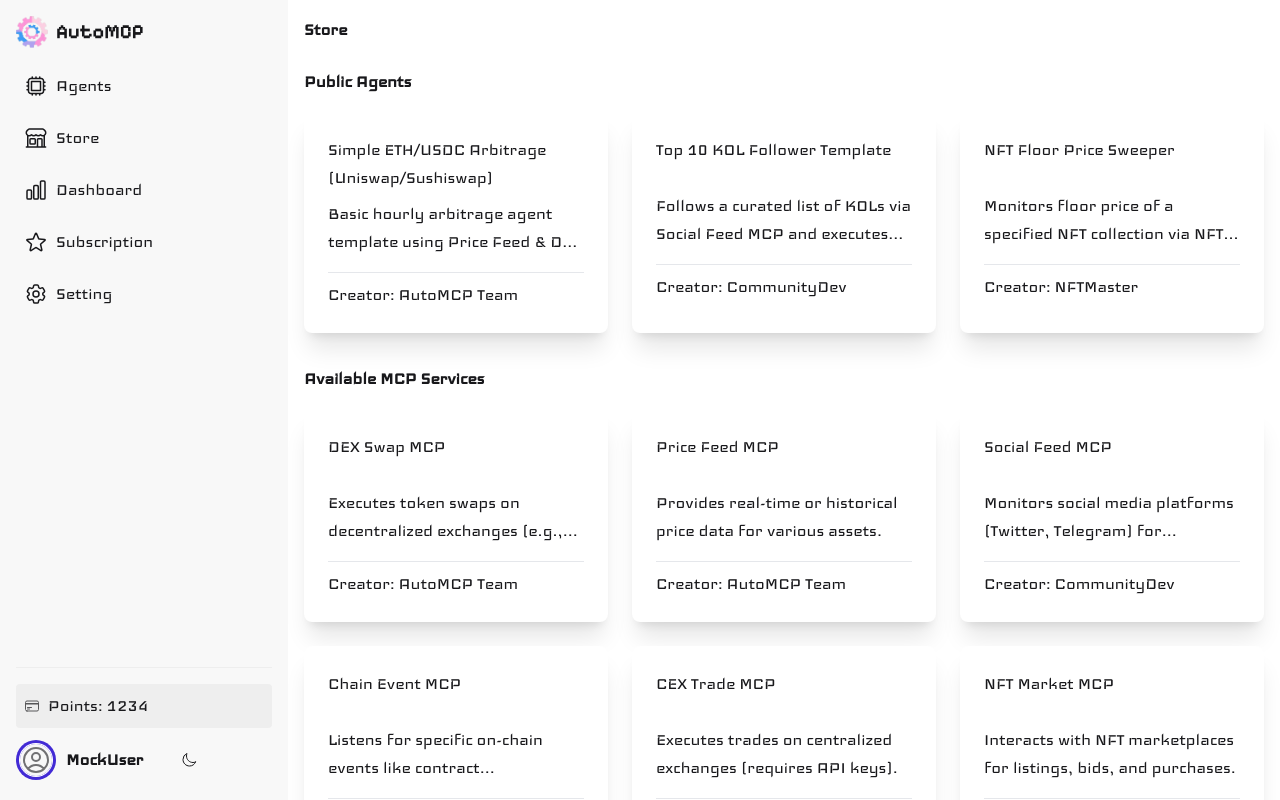
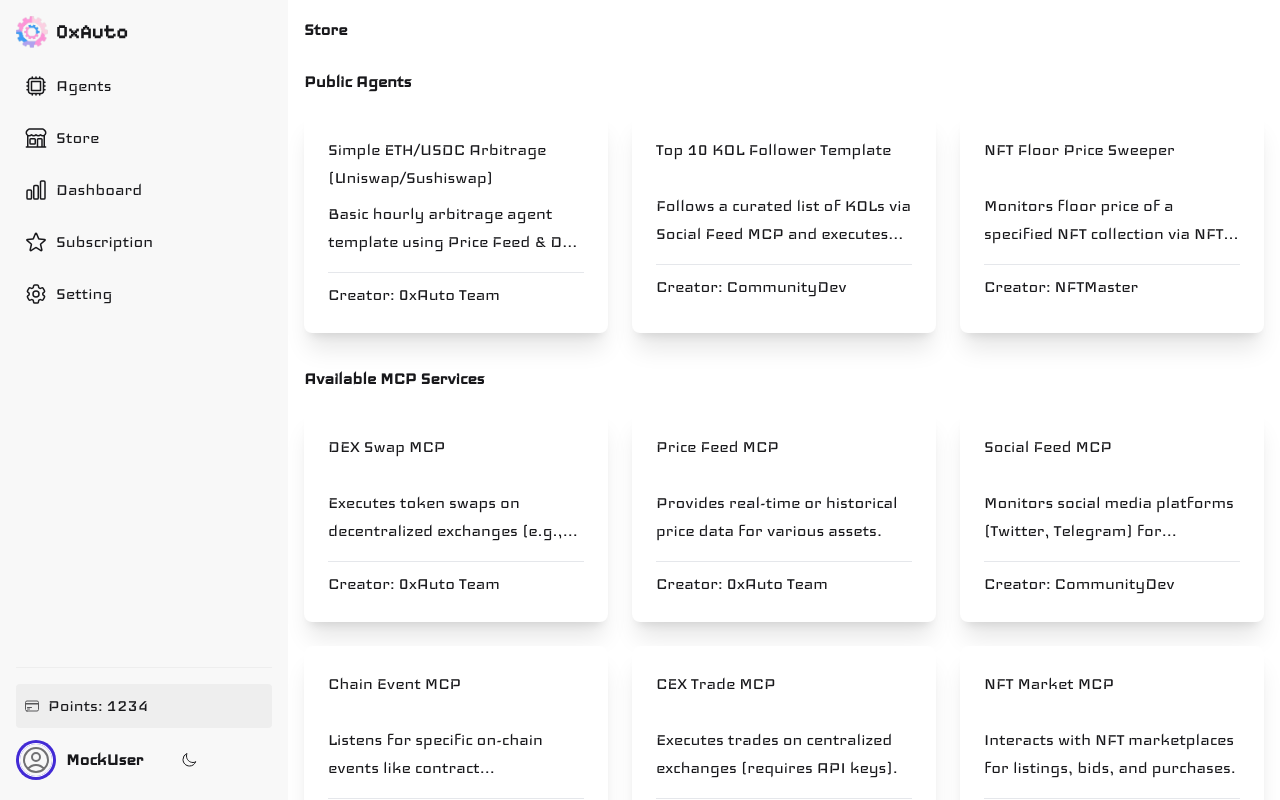
Before and after one commit to Buidl-Land/0xAutoSui, a Next.js app: page /store in a window 1280 px wide. Shown: the top 800 px of the page. Built offline with nearby package versions, Linux system fonts and the light colour scheme.

Commit message:
refactor: rename project from AutoMCP to 0xAuto
- Update all instances of "AutoMCP" to "0xAuto" across documentation and codebase
- Modify titles, descriptions, and creator names to reflect the new branding
- Ensure consistency in naming throughout the application structure

```diff
--- a/src/app/(dashboard)/store/[itemId]/page.tsx
+++ b/src/app/(dashboard)/store/[itemId]/page.tsx
@@ -10,17 +10,17 @@ const getMockStoreItemData = (itemId: string | string[] | undefined) => {
 
   const mockPublicAgents = [
     { id: 'pa1', type: 'Agent Template', name: 'Simple ETH/USDC Arbitrage (Uniswap/Sushiswap)', description: 'Basic hourly arbitrage agent template using Price Feed & DEX Swap MCPs.', details: 'Checks prices every hour. Executes swap if profit > 0.01 ETH (configurable). Requires Price Feed MCP and DEX Swap MCP configured.', author: 'Community', tags: ['Arbitrage', 'DeFi', 'Hourly'] },
-    { id: 'pa2', type: 'Agent Template', name: 'Top 10 KOL Follower Template', description: 'Follows a curated list of KOLs via Social Feed MCP and executes trades via DEX Swap MCP.', details: 'Monitors tweets from predefined KOL list. Buys tokens mentioned with positive sentiment (configurable). Requires Social Feed MCP and DEX Swap MCP.', author: 'AutoMCP Team', tags: ['Trading', 'Social', 'KOL'] },
+    { id: 'pa2', type: 'Agent Template', name: 'Top 10 KOL Follower Template', description: 'Follows a curated list of KOLs via Social Feed MCP and executes trades via DEX Swap MCP.', details: 'Monitors tweets from predefined KOL list. Buys tokens mentioned with positive sentiment (configurable). Requires Social Feed MCP and DEX Swap MCP.', author: '0xAuto Team', tags: ['Trading', 'Social', 'KOL'] },
     { id: 'pa3', type: 'Agent Template', name: 'NFT Floor Price Sweeper', description: 'Monitors floor price of a specified NFT collection via NFT Market MCP and buys listings below threshold.', details: 'Checks floor price every 5 minutes. Buys listed NFTs below the set threshold. Requires NFT Market MCP.', author: 'Community', tags: ['NFT', 'Utility'] },
   ];
 
   const mockMcpServices = [
-    { id: 'mcp-dex', type: 'MCP Service', name: 'DEX Swap MCP', description: 'Executes token swaps on decentralized exchanges (e.g., Uniswap, Sushiswap).', details: 'Supports multiple DEXs. Requires wallet connection with sufficient funds and approvals.', author: 'AutoMCP Core', tags: ['DeFi', 'Trading', 'Core'] },
-    { id: 'mcp-price', type: 'MCP Service', name: 'Price Feed MCP', description: 'Provides real-time or historical price data for various assets.', details: 'Supports various price oracles and APIs. Free tier available with rate limits.', author: 'AutoMCP Core', tags: ['Data', 'Core'] },
-    { id: 'mcp-social', type: 'MCP Service', name: 'Social Feed MCP', description: 'Monitors social media platforms (Twitter, Telegram) for keywords or specific users.', details: 'Requires API keys for some platforms. Supports sentiment analysis (optional).', author: 'AutoMCP Core', tags: ['Data', 'Social'] },
-    { id: 'mcp-chain', type: 'MCP Service', name: 'Chain Event MCP', description: 'Listens for specific on-chain events like contract deployments or wallet transactions.', details: 'Supports multiple EVM chains. Configurable event filters.', author: 'AutoMCP Core', tags: ['On-Chain', 'Core'] },
-    { id: 'mcp-cex', type: 'MCP Service', name: 'CEX Trade MCP', description: 'Executes trades on centralized exchanges (requires API keys).', details: 'Supports Binance, KuCoin, etc. Requires user-provided API keys stored securely.', author: 'AutoMCP Core', tags: ['Trading', 'CEX'] },
-    { id: 'mcp-nft', type: 'MCP Service', name: 'NFT Market MCP', description: 'Interacts with NFT marketplaces for listings, bids, and purchases.', details: 'Supports OpenSea, Blur. Requires wallet connection.', author: 'AutoMCP Core', tags: ['NFT', 'Trading'] },
+    { id: 'mcp-dex', type: 'MCP Service', name: 'DEX Swap MCP', description: 'Executes token swaps on decentralized exchanges (e.g., Uniswap, Sushiswap).', details: 'Supports multiple DEXs. Requires wallet connection with sufficient funds and approvals.', author: '0xAuto Core', tags: ['DeFi', 'Trading', 'Core'] },
+    { id: 'mcp-price', type: 'MCP Service', name: 'Price Feed MCP', description: 'Provides real-time or historical price data for various assets.', details: 'Supports various price oracles and APIs. Free tier available with rate limits.', author: '0xAuto Core', tags: ['Data', 'Core'] },
+    { id: 'mcp-social', type: 'MCP Service', name: 'Social Feed MCP', description: 'Monitors social media platforms (Twitter, Telegram) for keywords or specific users.', details: 'Requires API keys for some platforms. Supports sentiment analysis (optional).', author: '0xAuto Core', tags: ['Data', 'Social'] },
+    { id: 'mcp-chain', type: 'MCP Service', name: 'Chain Event MCP', description: 'Listens for specific on-chain events like contract deployments or wallet transactions.', details: 'Supports multiple EVM chains. Configurable event filters.', author: '0xAuto Core', tags: ['On-Chain', 'Core'] },
+    { id: 'mcp-cex', type: 'MCP Service', name: 'CEX Trade MCP', description: 'Executes trades on centralized exchanges (requires API keys).', details: 'Supports Binance, KuCoin, etc. Requires user-provided API keys stored securely.', author: '0xAuto Core', tags: ['Trading', 'CEX'] },
+    { id: 'mcp-nft', type: 'MCP Service', name: 'NFT Market MCP', description: 'Interacts with NFT marketplaces for listings, bids, and purchases.', details: 'Supports OpenSea, Blur. Requires wallet connection.', author: '0xAuto Core', tags: ['NFT', 'Trading'] },
     { id: 'mcp-playwright', type: 'MCP Service', name: 'Playwright MCP', description: 'Enables browser automation tasks (useful for web interactions).', details: 'Runs Playwright scripts in a sandboxed environment. Useful for interacting with sites lacking APIs.', author: 'Community', tags: ['Utility', 'Web'] },
   ];
 
--- a/src/app/(dashboard)/store/page.tsx
+++ b/src/app/(dashboard)/store/page.tsx
@@ -5,19 +5,19 @@ const StorePage = () => {
   // Mock data - replace later
   // Mock data reflecting README examples - Added creator
   const publicAgents = [
-    { id: 'pa1', name: 'Simple ETH/USDC Arbitrage (Uniswap/Sushiswap)', description: 'Basic hourly arbitrage agent template using Price Feed & DEX Swap MCPs.', creator: 'AutoMCP Team' },
+    { id: 'pa1', name: 'Simple ETH/USDC Arbitrage (Uniswap/Sushiswap)', description: 'Basic hourly arbitrage agent template using Price Feed & DEX Swap MCPs.', creator: '0xAuto Team' },
     { id: 'pa2', name: 'Top 10 KOL Follower Template', description: 'Follows a curated list of KOLs via Social Feed MCP and executes trades via DEX Swap MCP.', creator: 'CommunityDev' },
     { id: 'pa3', name: 'NFT Floor Price Sweeper', description: 'Monitors floor price of a specified NFT collection via NFT Market MCP and buys listings below threshold.', creator: 'NFTMaster' },
   ];
 
   const mcpServices = [
-    { id: 'mcp-dex', name: 'DEX Swap MCP', description: 'Executes token swaps on decentralized exchanges (e.g., Uniswap, Sushiswap).', creator: 'AutoMCP Team' },
-    { id: 'mcp-price', name: 'Price Feed MCP', description: 'Provides real-time or historical price data for various assets.', creator: 'AutoMCP Team' },
+    { id: 'mcp-dex', name: 'DEX Swap MCP', description: 'Executes token swaps on decentralized exchanges (e.g., Uniswap, Sushiswap).', creator: '0xAuto Team' },
+    { id: 'mcp-price', name: 'Price Feed MCP', description: 'Provides real-time or historical price data for various assets.', creator: '0xAuto Team' },
     { id: 'mcp-social', name: 'Social Feed MCP', description: 'Monitors social media platforms (Twitter, Telegram) for keywords or specific users.', creator: 'CommunityDev' },
-    { id: 'mcp-chain', name: 'Chain Event MCP', description: 'Listens for specific on-chain events like contract deployments or wallet transactions.', creator: 'AutoMCP Team' },
+    { id: 'mcp-chain', name: 'Chain Event MCP', description: 'Listens for specific on-chain events like contract deployments or wallet transactions.', creator: '0xAuto Team' },
     { id: 'mcp-cex', name: 'CEX Trade MCP', description: 'Executes trades on centralized exchanges (requires API keys).', creator: 'ProUser123' },
     { id: 'mcp-nft', name: 'NFT Market MCP', description: 'Interacts with NFT marketplaces for listings, bids, and purchases.', creator: 'NFTMaster' },
-    { id: 'mcp-playwright', name: 'Playwright MCP', description: 'Enables browser automation tasks (useful for web interactions).', creator: 'AutoMCP Team' },
+    { id: 'mcp-playwright', name: 'Playwright MCP', description: 'Enables browser automation tasks (useful for web interactions).', creator: '0xAuto Team' },
   ];
 
   return (
--- a/src/app/(marketing)/landing/page.tsx
+++ b/src/app/(marketing)/landing/page.tsx
@@ -86,7 +86,7 @@ export default function Home() {
       <div className="absolute bottom-4 left-0 w-full z-10 px-4 pointer-events-none">
         <div className="flex items-center justify-start ml-[5%]">
           <div className="text-gray-400 text-sm">
-            © 2025 AutoMCP
+            © 2025 0xAuto
           </div>
           <div className="flex space-x-4 ml-4">
             <a href="#" className="text-gray-400 hover:text-indigo-300 transition-colors pointer-events-auto">
--- a/src/app/layout.tsx
+++ b/src/app/layout.tsx
@@ -20,8 +20,8 @@ const iceland = localFont({
 });
 
 export const metadata: Metadata = {
-  title: "AutoMCP",
-  description: "Automate your trading strategy with AutoMCP",
+  title: "0xAuto",
+  description: "Automate your trading strategy with 0xAuto",
   icons: {
     icon: '/logo.png',
   },
--- a/src/components/Layout.tsx
+++ b/src/components/Layout.tsx
@@ -81,7 +81,7 @@ const Layout: React.FC<LayoutProps> = ({ children }) => {
           <h1 className="flex-1 px-2 mx-2 font-pixel">
             {" "}
             {/* Title */}
-            AutoMCP
+            0xAuto
           </h1>
         </div>
         {/* Page content */}
@@ -108,12 +108,12 @@ const Layout: React.FC<LayoutProps> = ({ children }) => {
               >
                 <Image
                   src="/logo.png"
-                  alt="AutoMCP Logo"
+                  alt="0xAuto Logo"
                   width={32}
                   height={32}
                   className="transition-transform duration-700 ease-in-out hover:rotate-[360deg]"
                 />
-                <span className="font-pixel text-2xl">AutoMCP</span>
+                <span className="font-pixel text-2xl">0xAuto</span>
               </Link>
             </div>
             <ul className="menu w-full">
```
Also changed, not shown: 2 other files (tests, documents, lock files or other folders).
